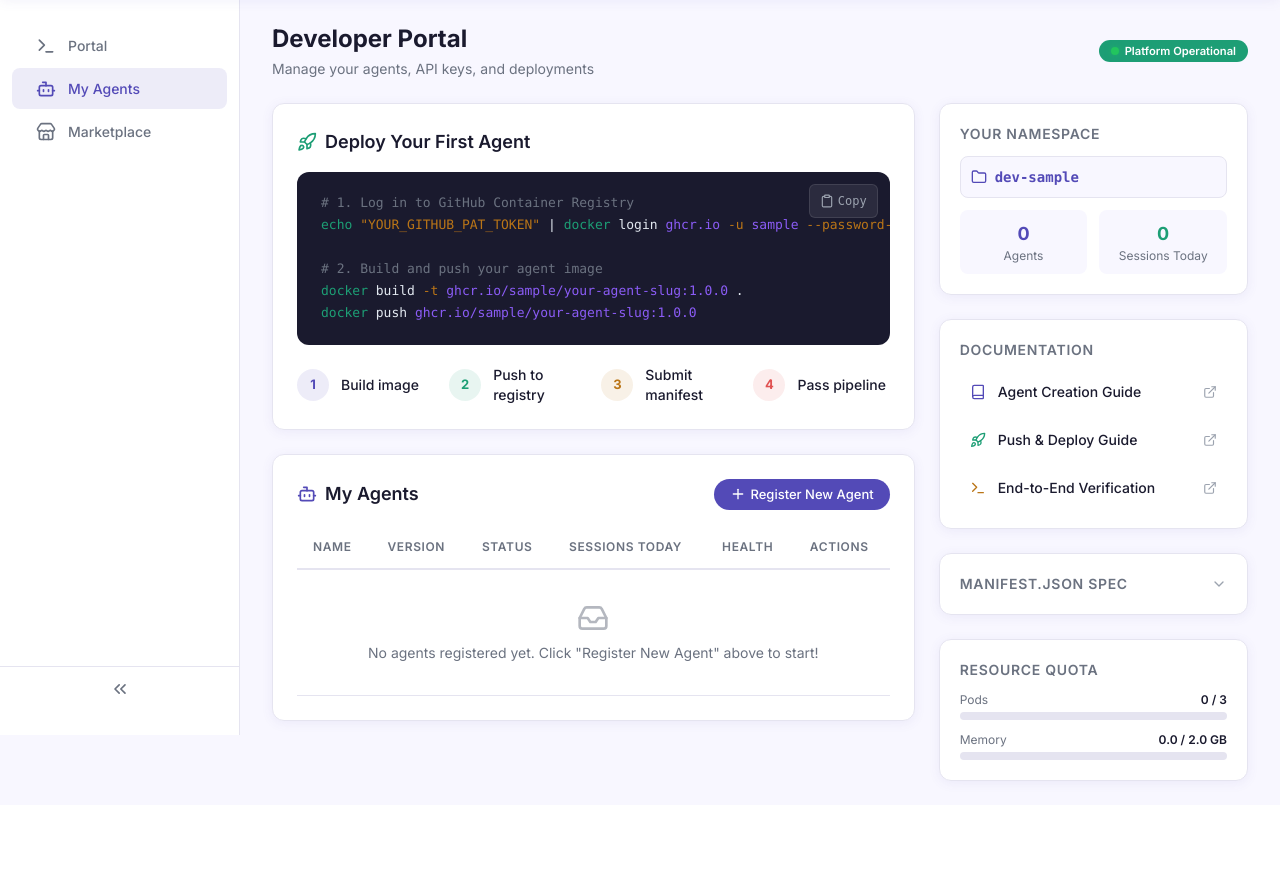
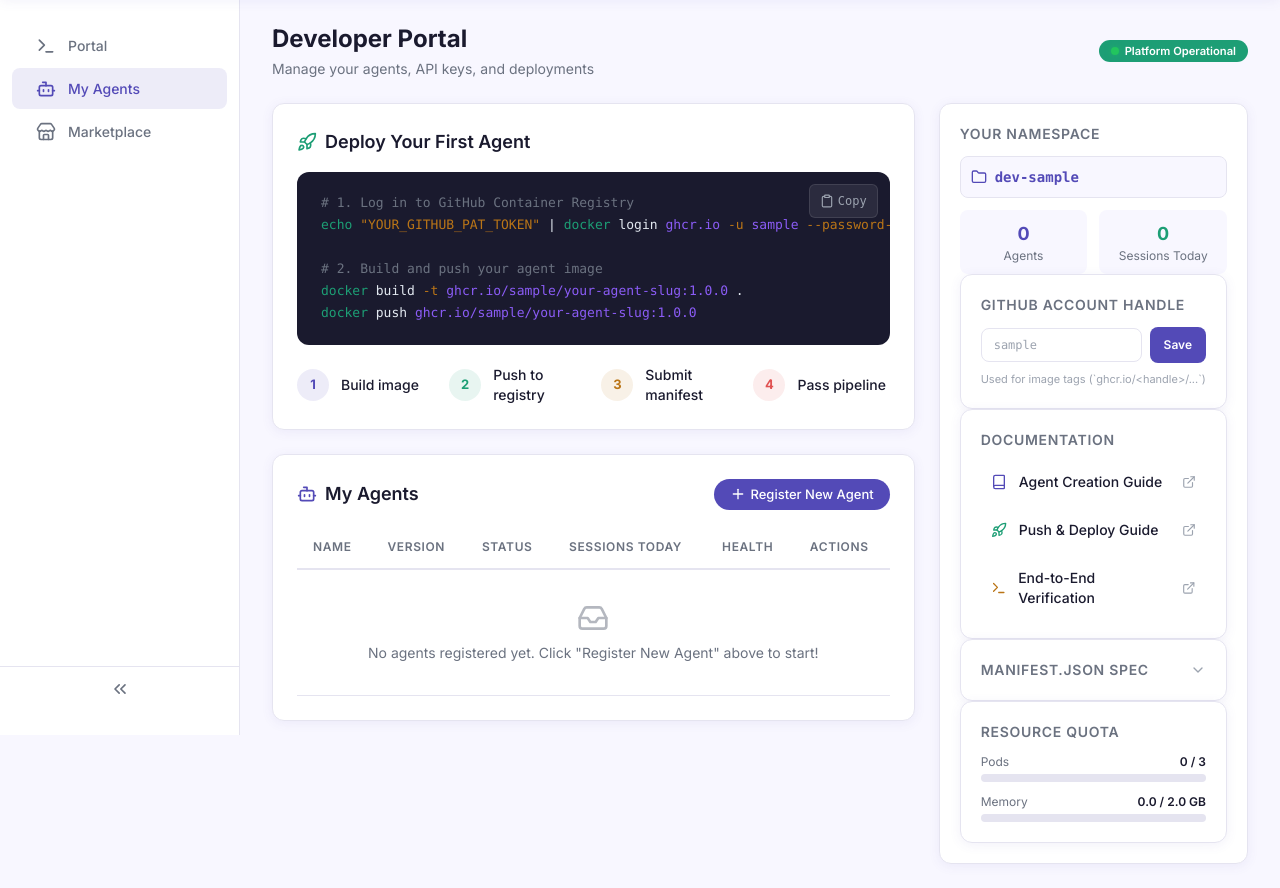
Before and after one commit to MohammadAil67/excellstudy, a Django app: page /developer/ in a window 1280 px wide. Shown: the part 65-953 px from the top of the page. Before the commit the page ends 851 px from the top, so only its background shows below. Run offline with Django 5.2, Linux system fonts and the light colour scheme; the visitor is signed in with stand-in values (Sample User, id 1); data comes from the database, SQL or seed files in the repository; data that the repository does not hold is empty; some libraries are stand-ins or nearby versions.

Commit message:
Add GitHub Account Handle sidebar setting card to developer portal

```diff
--- a/apps/developer/urls.py
+++ b/apps/developer/urls.py
@@ -11,6 +11,7 @@ urlpatterns = [
     path('pipeline/<str:job_id>/', views.pipeline_status, name='pipeline_status'),
     path('guides/creating-an-agent/', views.creation_guide, name='creation-guide'),
     path('guides/deploy/', views.deploy_guide, name='deploy-guide'),
+    path('settings/github-username/', views.UpdateGithubUsernameView.as_view(), name='update-github-username'),
     path('agents/<slug:agent_slug>/toggle-status/', views.ToggleAgentStatusView.as_view(), name='toggle-agent-status'),
     path('agents/<slug:agent_slug>/trigger/', views.TriggerPipelineView.as_view(), name='trigger-pipeline'),
     path('agents/<slug:agent_slug>/delete/', views.DeleteAgentView.as_view(), name='delete-agent'),
--- a/apps/developer/views.py
+++ b/apps/developer/views.py
@@ -144,6 +144,25 @@ def pipeline_status(request, job_id):
         'pipeline_state': pipeline_state,
     }
     return render(request, 'developer/pipeline_status.html', context)
+
+
+class UpdateGithubUsernameView(LoginRequiredMixin, View):
+    """
+    POST -> Update developer's GitHub handle from portal sidebar.
+    """
+
+    def post(self, request):
+        from django.contrib import messages
+        gh_user = request.POST.get('github_username', '').strip()
+        try:
+            developer = request.user.developer_profile
+        except Developer.DoesNotExist:
+            developer = Developer.objects.create(user=request.user)
+
+        developer.github_username = gh_user
+        developer.save()
+        messages.success(request, f"GitHub handle updated to '{developer.gh_username}'!")
+        return redirect('developer:portal')
 
 
 class ToggleAgentStatusView(LoginRequiredMixin, View):
--- a/edtech_platform/templates/developer/portal.html
+++ b/edtech_platform/templates/developer/portal.html
@@ -271,6 +271,17 @@
           <p class="text-xs text-[#6B7280]">Sessions Today</p>
         </div>
       </div>
+    <!-- GitHub Handle Settings -->
+    <div class="card portal-section" style="padding:20px;">
+      <h3 class="text-sm font-semibold text-[#6B7280] uppercase tracking-wider mb-3">GitHub Account Handle</h3>
+      <form method="POST" action="{% url 'developer:update-github-username' %}" class="flex items-center gap-2">
+        {% csrf_token %}
+        <div class="relative flex-1">
+          <input type="text" name="github_username" value="{{ developer.github_username }}" placeholder="{{ developer.gh_username }}" class="w-full text-xs font-mono px-3 py-2 border rounded-lg focus:outline-none focus:border-[#534AB7]" style="border-color:var(--border);">
+        </div>
+        <button type="submit" class="btn btn-primary text-xs py-2 px-3">Save</button>
+      </form>
+      <p class="text-[11px] text-[#9CA3AF] mt-2">Used for image tags (`ghcr.io/&lt;handle&gt;/...`)</p>
     </div>
 
     <!-- Documentation Links -->
```
